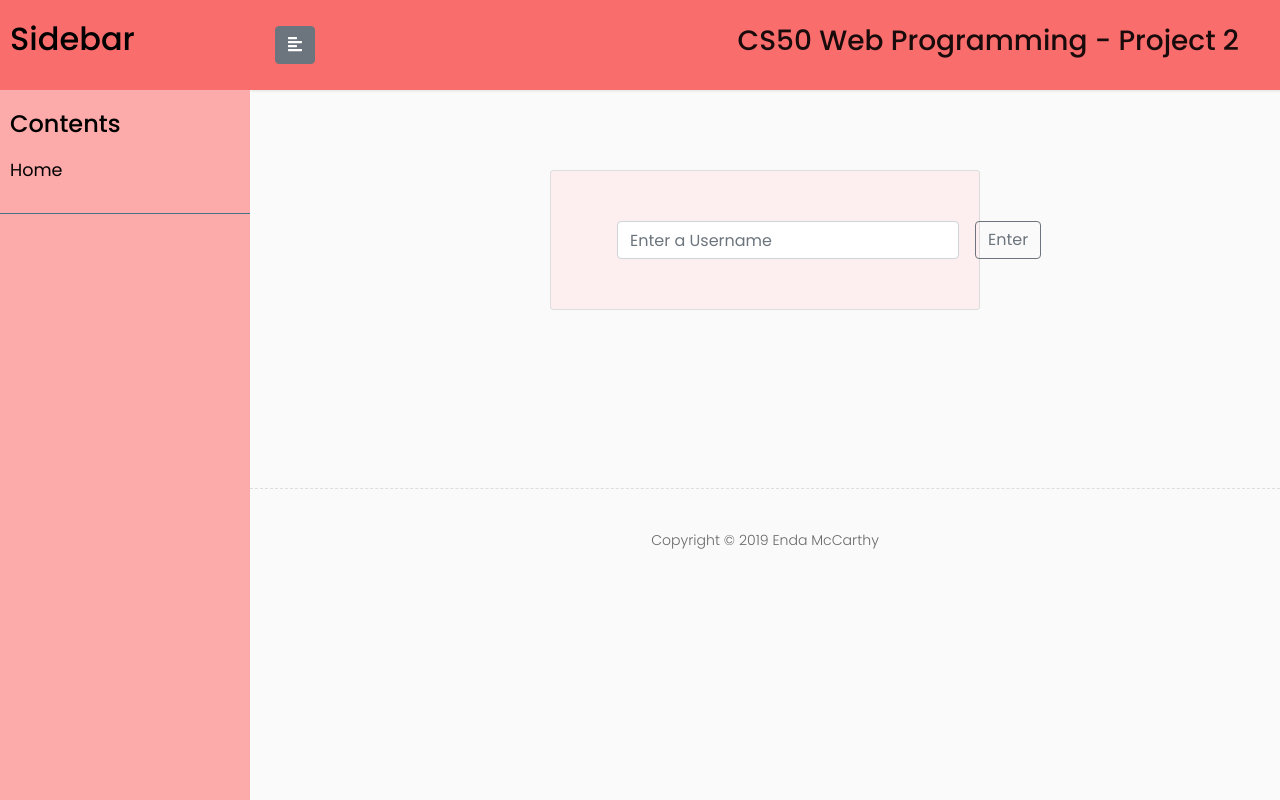
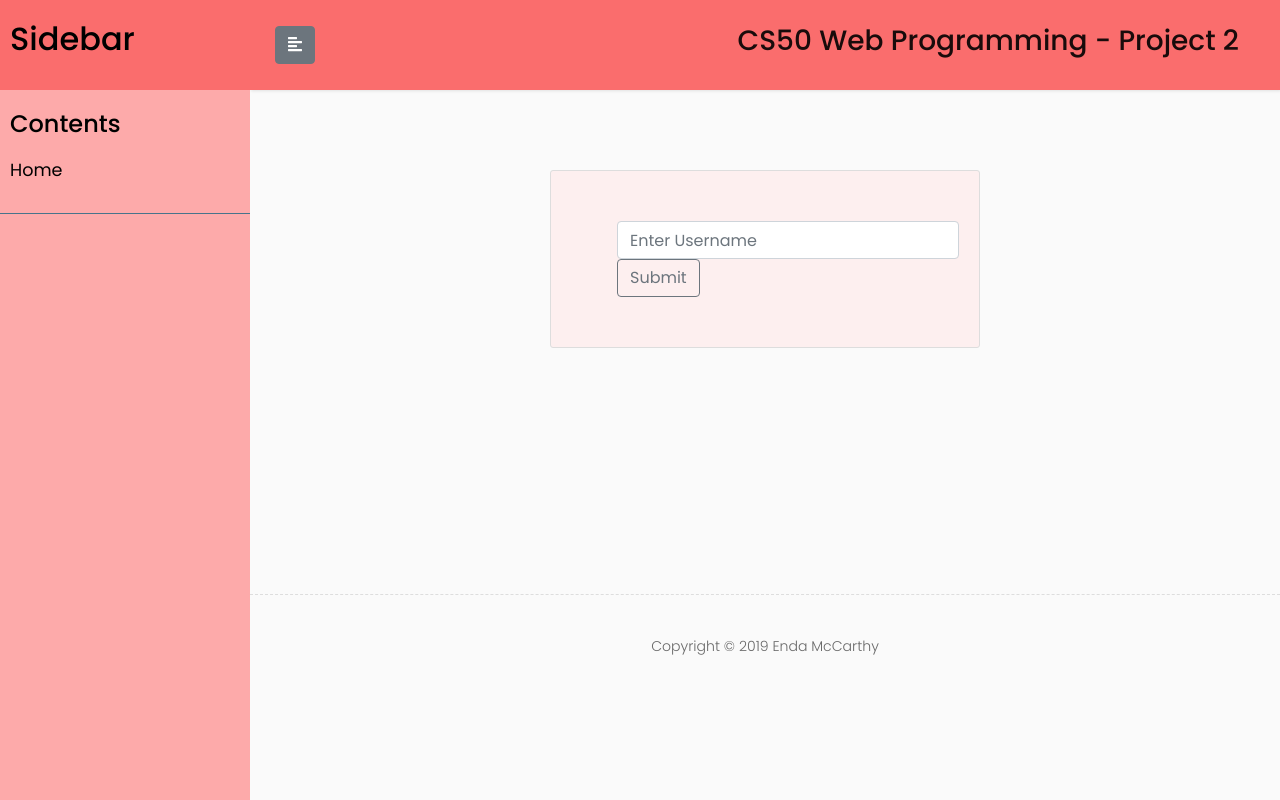
Before and after one commit to endamccarthy/Project2-Flack, a Flask app: page / in a window 1280 px wide. Run offline with Flask 2, Linux system fonts and the light colour scheme; some libraries are stand-ins or nearby versions.

Commit message:
removing wtforms as not needed

```diff
--- a/core/main/routes.py
+++ b/core/main/routes.py
@@ -1,4 +1,4 @@
-from flask import Blueprint, render_template
+from flask import Blueprint, render_template, request, jsonify
 from flask_socketio import emit
 from core.main.forms import UsernameForm, ChannelNameForm
 from core import socketio
@@ -11,6 +11,26 @@ main = Blueprint('main', __name__)
 channels = {"total": 0}
 
 
+@main.route("/")
+def index():
+    channelnameform = ChannelNameForm()
+    return render_template("index.html", title="Home", channelnameform=channelnameform, channels=channels)
+
+
+@main.route("/signin", methods=["POST"])
+def signin():
+
+    # Query for username
+    username = request.form.get("username")
+
+    # Make sure username is valid
+    if len(username) < 1:
+        return jsonify({"success": False})
+
+    return jsonify({"success": True})
+
+
+'''
 @main.route("/", methods=['GET', 'POST'])
 def index():
     usernameform = UsernameForm()
@@ -20,7 +40,7 @@ def index():
     if channelnameform.validate_on_submit():
         return render_template("index.html", title="test1", usernameform=usernameform, channelnameform=channelnameform, channels=channels)
     return render_template("index.html", title="Home", usernameform=usernameform, channelnameform=channelnameform, channels=channels)
-
+'''
 
 @socketio.on("add channel")
 def add_channel():
--- a/core/static/style.css
+++ b/core/static/style.css
@@ -221,4 +221,11 @@ ul.CTAs a {
   background: #fdefef;
 }
 
+/* ---------------------------------------------------
+    HIDDEN CONTENT
+----------------------------------------------------- */
+.hidden {
+  display: none;
+}
+
 /*# sourceMappingURL=style.css.map */
--- a/core/static/style.scss
+++ b/core/static/style.scss
@@ -234,3 +234,11 @@ ul.CTAs a {
 .modal-body {
     background: $color05;
 }
+
+/* ---------------------------------------------------
+    HIDDEN CONTENT
+----------------------------------------------------- */
+
+.hidden {
+    display: none;
+}
--- a/core/templates/index.html
+++ b/core/templates/index.html
@@ -1,25 +1,16 @@
 {% extends "layout.html" %}
 
 {% block content %}
-<form method="POST" action="" class="content-section form-inline" id="username-form">
-    {{ usernameform.hidden_tag() }}
+<form method="POST" action="" class="content-section form-inline hidden" id="username-form">
     <div class="form-group mx-sm-3">
-        {% if usernameform.username.errors %}
-            {{ usernameform.username(class="form-control form-control is-invalid mr-3", id="username") }}
-            {{ usernameform.submit(class="btn btn-outline-secondary") }}
-            <div class="invalid-feedback">
-                {% for error in usernameform.username.errors %}
-                    <span>{{ error }}</span>
-                {% endfor %}
-            </div>
-        {% else %}
-            {{ usernameform.username(class="form-control form-control mr-3", placeholder=usernameform.username.label.text, id="username") }}
-            {{ usernameform.submit(class="btn btn-outline-secondary", id="submit") }}
-        {% endif %}
+        <input class="form-control mr-3" id="username" autocomplete="off" autofocus placeholder="Enter Username" type="text">
+        <input class="btn btn-outline-secondary" id="submit" type="submit" value="Submit">
     </div>
 </form>
+<br>
+<div id="result"></div>
+<br>
 <div class="mt-5" style="text-align:left;">
-    <h5 id="username-text"></h5>
     {% if channels["total"] > 0 %}
         <p>Number of Channels: <span id="channels">{{ channels["total"] }}</span></p>
     {% endif %}
--- a/core/templates/layout.html
+++ b/core/templates/layout.html
@@ -44,11 +44,11 @@
                     <li>
                         <a href="{{ url_for('main.index') }}">Home</a>
                     </li>
-                    <li>
-                        <a href="#" data-toggle="modal" data-target="#ModalCenter" id="add-channel">Add Channel</a>
+                    <li class="hidden" id="add-channel">
+                        <a href="#" data-toggle="modal" data-target="#ModalCenter">Add Channel</a>
                     </li>
-                    <li>
-                        <a href="#" id="delete-channel">Delete Channel</a>
+                    <li class="hidden" id="delete-channel">
+                        <a href="#">Delete Channel</a>
                     </li>
                 </ul>
             </nav>
@@ -63,7 +63,7 @@
                             <h3>CS50 Web Programming - Project 2</h3>
                         </a>
                     </div>
-                    <button class="btn btn-secondary" type="button" id="signout">Sign Out</button>
+                    <button class="btn btn-secondary hidden" type="button" id="signout">Sign Out</button>
                 </nav>
                 <div class="inside-content">
                     {% with messages = get_flashed_messages(with_categories=true) %}
```
Also changed, not shown: core/static/index.js (+49 -5 lines), 1 other file.
